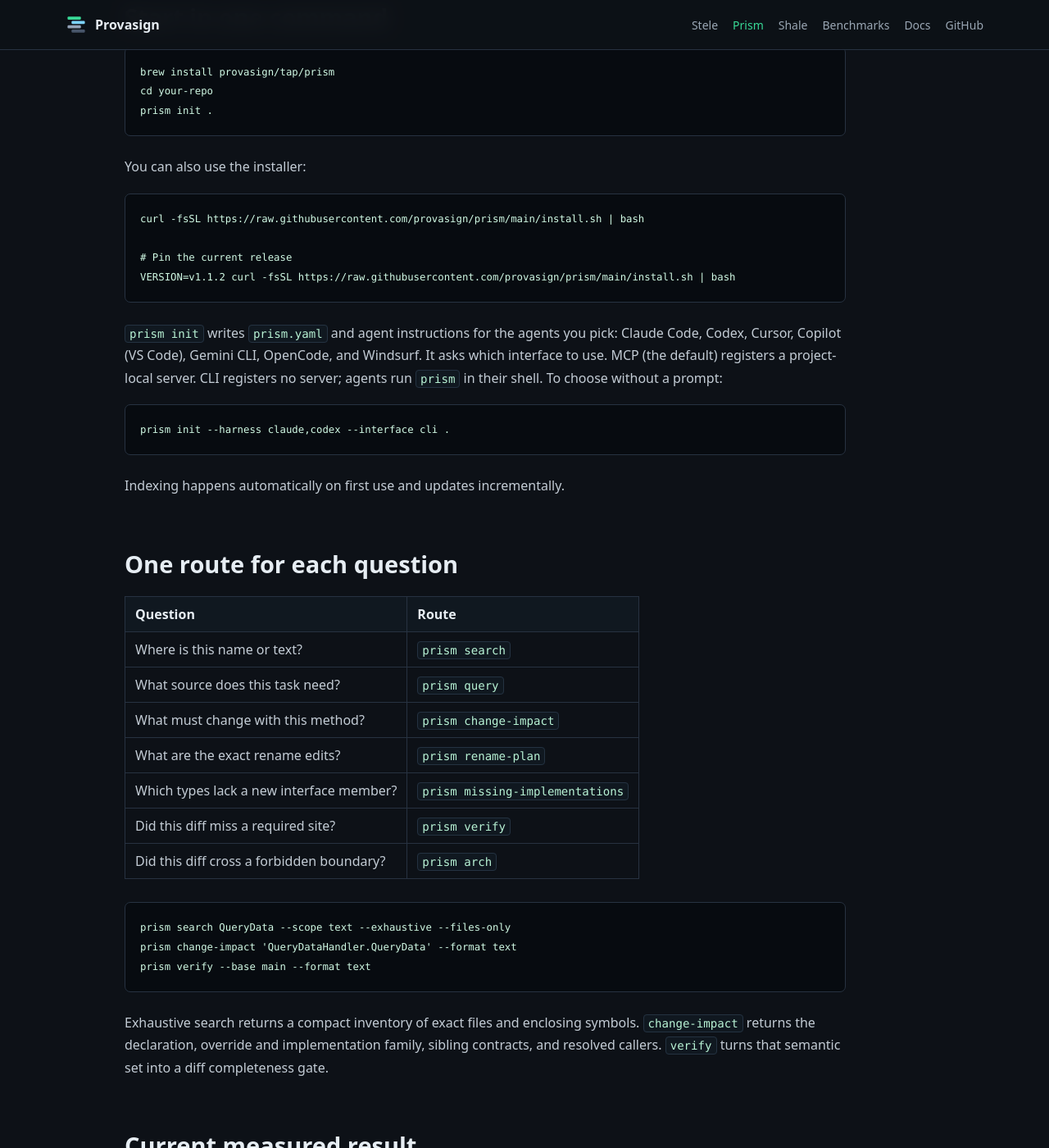
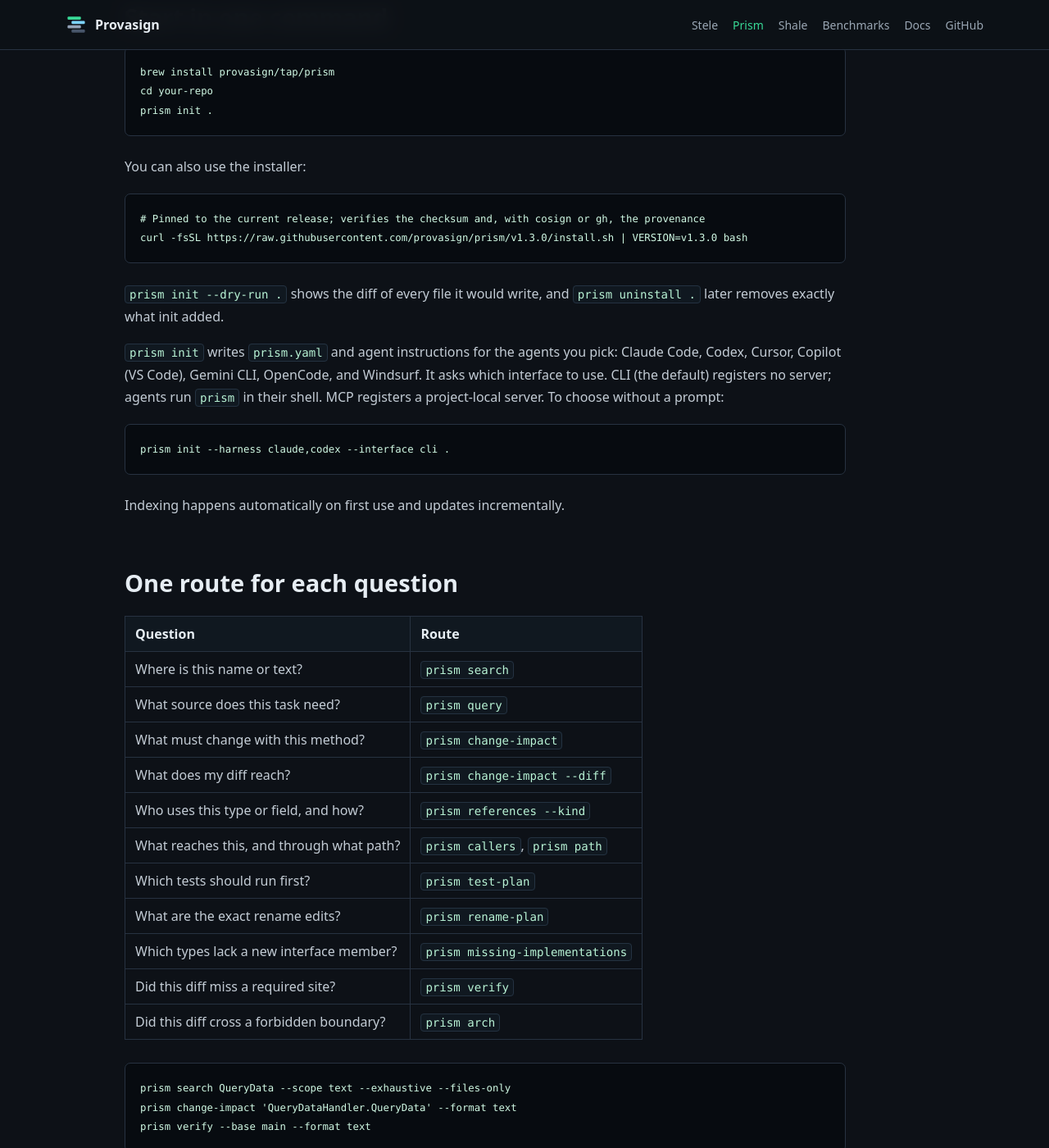
Before and after one commit to provasign/provasign.github.io, a Jekyll site: the page built from prism.md, in a window 1280 px wide and 1400 px high, scrolled down 457 px. Shown: the whole window at 82% size. Built offline with Jekyll 4.4.1, drawn with Linux system fonts in a browser that asks for light colours; some of the changed text lies outside the part shown.

Commit message:
Prism v1.3 and Grove v0.64: multi-repo, pinned installs, CLI default
Prism: the across-repositories section, the newer routes (--diff,
references --kind, callers/path, test-plan), prism ci, untrusted repos
and withheld secrets, init --dry-run and uninstall; CLI is the default
interface (since v1.2.0). Both pages: the pinned install line set
VERSION for curl, not bash, so it installed the latest; it now pins the
installer and the version.

Co-Authored-By: Claude Opus 5.5 <noreply@anthropic.com>
Claude-Session: https://claude.ai/code/session_01EGo7eZsdnqrNMySP58gvuH

````diff
--- a/prism.md
+++ b/prism.md
@@ -26,13 +26,13 @@ prism init .
 You can also use the installer:
 
 ```sh
-curl -fsSL https://raw.githubusercontent.com/provasign/prism/main/install.sh | bash
-
-# Pin the current release
-VERSION=v1.1.2 curl -fsSL https://raw.githubusercontent.com/provasign/prism/main/install.sh | bash
+# Pinned to the current release; verifies the checksum and, with cosign or gh, the provenance
+curl -fsSL https://raw.githubusercontent.com/provasign/prism/v1.3.0/install.sh | VERSION=v1.3.0 bash
 ```
 
-`prism init` writes `prism.yaml` and agent instructions for the agents you pick: Claude Code, Codex, Cursor, Copilot (VS Code), Gemini CLI, OpenCode, and Windsurf. It asks which interface to use. MCP (the default) registers a project-local server. CLI registers no server; agents run `prism` in their shell. To choose without a prompt:
+`prism init --dry-run .` shows the diff of every file it would write, and `prism uninstall .` later removes exactly what init added.
+
+`prism init` writes `prism.yaml` and agent instructions for the agents you pick: Claude Code, Codex, Cursor, Copilot (VS Code), Gemini CLI, OpenCode, and Windsurf. It asks which interface to use. CLI (the default) registers no server; agents run `prism` in their shell. MCP registers a project-local server. To choose without a prompt:
 
 ```sh
 prism init --harness claude,codex --interface cli .
@@ -47,6 +47,10 @@ Indexing happens automatically on first use and updates incrementally.
 | Where is this name or text? | `prism search` |
 | What source does this task need? | `prism query` |
 | What must change with this method? | `prism change-impact` |
+| What does my diff reach? | `prism change-impact --diff` |
+| Who uses this type or field, and how? | `prism references --kind` |
+| What reaches this, and through what path? | `prism callers`, `prism path` |
+| Which tests should run first? | `prism test-plan` |
 | What are the exact rename edits? | `prism rename-plan` |
 | Which types lack a new interface member? | `prism missing-implementations` |
 | Did this diff miss a required site? | `prism verify` |
@@ -83,7 +87,20 @@ The bug-fix solve difference is within run-to-run noise. Startup cost per sessio
 - **Edit-ready delivery.** `prism query` returns line-numbered source around named anchors instead of another list of pointers.
 - **Session deduplication.** Re-reading an unchanged file through MCP returns a short pointer instead of the content.
 - **Local operation.** Code and indexes stay in the working environment; the default MCP transport is stdio.
-- **CI gates.** `prism verify` and `prism arch` exit nonzero when their checks fail.
+- **CI gates.** `prism ci` fails a pull request on a missed site or a new architecture violation, with annotations; `prism verify` and `prism arch` exit nonzero when their checks fail.
+- **Safe by default.** For a repository you mark untrusted (`prism untrust`), Prism never runs its build tools. Search and read withhold `.env`, key and credential files unless asked.
+
+## Across repositories
+
+A change in a library reaches the services that use it. Link those repositories and the same commands answer for them:
+
+```sh
+cd library
+prism workspace add ../app        # or a git URL, fetched read-only at a commit
+prism change-impact Client.Send   # the call sites in app first, then this repository's
+```
+
+Each repository keeps its own index; links are followed when a question is asked. `lookup`, `read`, `search`, `change-impact`, `verify` and `test-plan` cover linked repositories, and every answer says which ones it covered and how strongly: resolved by the other repository's compiler for Go, Java, TypeScript and Python, or name-matched. A link committed in a cloned repository takes effect only after you confirm it on your machine. For consumers that are not checked out, their CI can upload link data to a link server. [The guide](https://github.com/provasign/prism/blob/main/docs/MULTI_REPO.md).
 
 ## Language support
 
````
Also changed, not shown: grove.md (+3 -1 lines).
